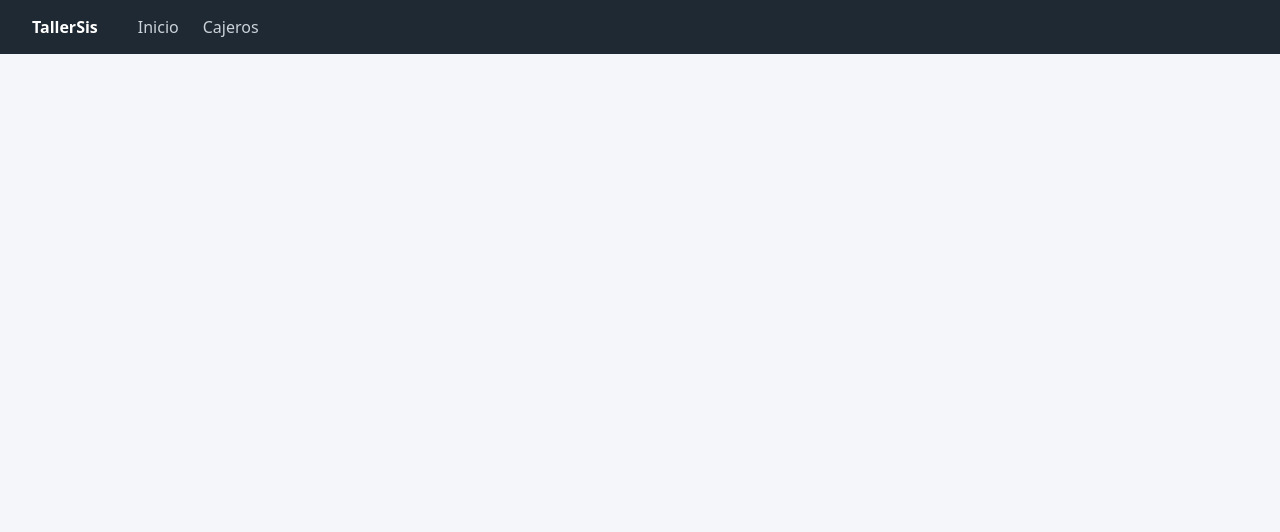
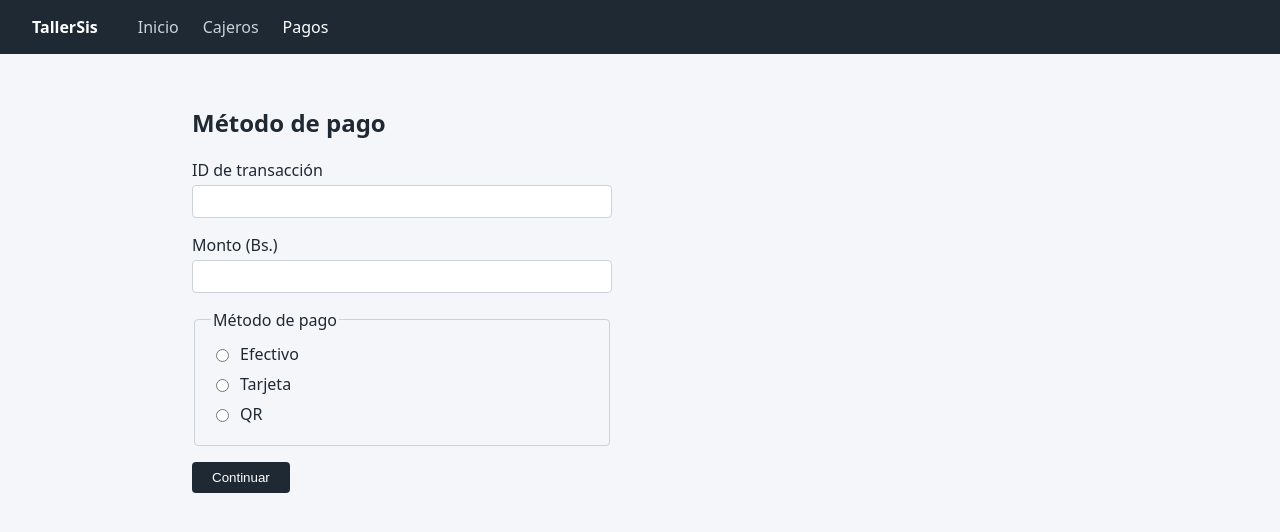
Before and after one commit to Dmntrix82/TallerSis, a React (Vite) app in the folder Frontend/: page /pagos in a window 1280 px wide. Shown: the top 532 px of the page. Built offline with nearby package versions, Linux system fonts and the light colour scheme; no server answers.

Commit message:
Pagos frontend p1

```diff
--- a/Frontend/src/App.css
+++ b/Frontend/src/App.css
@@ -31,3 +31,61 @@
 .error {
   color: #b91c1c;
 }
+
+.pago-form,
+.pago-resumen,
+.pago-exito {
+  max-width: 420px;
+}
+
+.campo {
+  display: flex;
+  flex-direction: column;
+  gap: 0.25rem;
+  margin-bottom: 1rem;
+}
+
+.campo input {
+  padding: 0.5rem;
+  border: 1px solid #cbd2d9;
+  border-radius: 4px;
+}
+
+.metodo-opciones {
+  border: 1px solid #cbd2d9;
+  border-radius: 4px;
+  padding: 0.75rem 1rem;
+  margin-bottom: 1rem;
+}
+
+.metodo-opcion {
+  display: flex;
+  align-items: center;
+  gap: 0.5rem;
+  margin-bottom: 0.5rem;
+}
+
+.pago-acciones {
+  display: flex;
+  gap: 0.75rem;
+}
+
+.btn {
+  padding: 0.5rem 1.25rem;
+  background-color: #1f2933;
+  color: #fff;
+  border: none;
+  border-radius: 4px;
+  cursor: pointer;
+}
+
+.btn:disabled {
+  opacity: 0.6;
+  cursor: not-allowed;
+}
+
+.btn-secundario {
+  background-color: transparent;
+  color: #1f2933;
+  border: 1px solid #1f2933;
+}
--- a/Frontend/src/App.jsx
+++ b/Frontend/src/App.jsx
@@ -2,6 +2,7 @@ import { Routes, Route } from 'react-router-dom'
 import Navbar from './components/Navbar.jsx'
 import Home from './pages/Home.jsx'
 import Cajeros from './pages/Cajeros.jsx'
+import Pagos from './pages/Pagos.jsx'
 import './App.css'
 
 function App() {
@@ -12,6 +13,7 @@ function App() {
         <Routes>
           <Route path="/" element={<Home />} />
           <Route path="/cajeros" element={<Cajeros />} />
+          <Route path="/pagos" element={<Pagos />} />
         </Routes>
       </main>
     </>
--- a/Frontend/src/api/client.js
+++ b/Frontend/src/api/client.js
@@ -1,13 +1,14 @@
 const API_BASE_URL = import.meta.env.VITE_API_BASE_URL ?? ''
 
-export async function apiFetch(path, options = {}) {
-  const response = await fetch(`${API_BASE_URL}${path}`, {
+export async function apiFetch(path, options = {}, baseUrl = API_BASE_URL) {
+  const response = await fetch(`${baseUrl}${path}`, {
     headers: { 'Content-Type': 'application/json' },
     ...options,
   })
 
   if (!response.ok) {
-    throw new Error(`Error ${response.status}: ${response.statusText}`)
+    const body = await response.json().catch(() => null)
+    throw new Error(body?.mensaje ?? `Error ${response.status}: ${response.statusText}`)
   }
 
   return response.json()
--- /dev/null
+++ b/Frontend/src/api/pagos.js
@@ -0,0 +1,14 @@
+import { apiFetch } from './client.js'
+
+const PAGOS_API_BASE_URL = import.meta.env.VITE_PAGOS_API_BASE_URL ?? 'http://localhost:4005'
+
+export function registrarPago(pago) {
+  return apiFetch(
+    '/api/pagos/registrar',
+    {
+      method: 'POST',
+      body: JSON.stringify(pago),
+    },
+    PAGOS_API_BASE_URL,
+  )
+}
--- a/Frontend/src/components/Navbar.jsx
+++ b/Frontend/src/components/Navbar.jsx
@@ -8,6 +8,7 @@ function Navbar() {
         Inicio
       </NavLink>
       <NavLink to="/cajeros">Cajeros</NavLink>
+      <NavLink to="/pagos">Pagos</NavLink>
     </nav>
   )
 }
--- /dev/null
+++ b/Frontend/src/pages/Pagos.jsx
@@ -0,0 +1,161 @@
+import { useState } from 'react'
+import { registrarPago } from '../api/pagos.js'
+
+const METODOS_PAGO = ['Efectivo', 'Tarjeta', 'QR']
+
+const ESTADO_INICIAL = {
+  idTransaccion: '',
+  monto: '',
+  metodo: '',
+}
+
+function Pagos() {
+  const [datos, setDatos] = useState(ESTADO_INICIAL)
+  const [paso, setPaso] = useState('formulario') // 'formulario' | 'confirmacion' | 'listo'
+  const [errorValidacion, setErrorValidacion] = useState(null)
+  const [errorApi, setErrorApi] = useState(null)
+  const [enviando, setEnviando] = useState(false)
+  const [pagoRegistrado, setPagoRegistrado] = useState(null)
+
+  function actualizarCampo(campo, valor) {
+    setDatos((prev) => ({ ...prev, [campo]: valor }))
+  }
+
+  function continuar(event) {
+    event.preventDefault()
+
+    if (!datos.idTransaccion || !datos.monto) {
+      setErrorValidacion('Complete el ID de transacción y el monto.')
+      return
+    }
+
+    if (!datos.metodo) {
+      setErrorValidacion('Debe seleccionar un método de pago antes de continuar.')
+      return
+    }
+
+    setErrorValidacion(null)
+    setPaso('confirmacion')
+  }
+
+  function cambiarMetodo() {
+    setErrorApi(null)
+    setPaso('formulario')
+  }
+
+  async function confirmarCobro() {
+    setEnviando(true)
+    setErrorApi(null)
+
+    try {
+      const respuesta = await registrarPago({
+        id_transaccion: Number(datos.idTransaccion),
+        metodo: datos.metodo,
+        monto: Number(datos.monto),
+      })
+      setPagoRegistrado(respuesta.pago)
+      setPaso('listo')
+    } catch (err) {
+      setErrorApi(err.message)
+    } finally {
+      setEnviando(false)
+    }
+  }
+
+  function registrarOtro() {
+    setDatos(ESTADO_INICIAL)
+    setPagoRegistrado(null)
+    setPaso('formulario')
+  }
+
+  return (
+    <section>
+      <h1>Método de pago</h1>
+
+      {paso === 'formulario' && (
+        <form className="pago-form" onSubmit={continuar}>
+          <label className="campo">
+            ID de transacción
+            <input
+              type="number"
+              value={datos.idTransaccion}
+              onChange={(e) => actualizarCampo('idTransaccion', e.target.value)}
+            />
+          </label>
+
+          <label className="campo">
+            Monto (Bs.)
+            <input
+              type="number"
+              step="0.01"
+              value={datos.monto}
+              onChange={(e) => actualizarCampo('monto', e.target.value)}
+            />
+          </label>
+
+          <fieldset className="metodo-opciones">
+            <legend>Método de pago</legend>
+            {METODOS_PAGO.map((metodo) => (
+              <label key={metodo} className="metodo-opcion">
+                <input
+                  type="radio"
+                  name="metodo"
+                  value={metodo}
+                  checked={datos.metodo === metodo}
+                  onChange={(e) => actualizarCampo('metodo', e.target.value)}
+                />
+                {metodo}
+              </label>
+            ))}
+          </fieldset>
+
+          {errorValidacion && <p className="error">{errorValidacion}</p>}
+
+          <button type="submit" className="btn">
+            Continuar
+          </button>
+        </form>
+      )}
+
+      {paso === 'confirmacion' && (
+        <div className="pago-resumen">
+          <h2>Confirmar cobro</h2>
+          <ul>
+            <li>ID de transacción: {datos.idTransaccion}</li>
+            <li>Monto: Bs. {datos.monto}</li>
+            <li>Método de pago: {datos.metodo}</li>
+          </ul>
+
+          {errorApi && <p className="error">Error: {errorApi}</p>}
+
+          <div className="pago-acciones">
+            <button type="button" className="btn btn-secundario" onClick={cambiarMetodo} disabled={enviando}>
+              Cambiar método
+            </button>
+            <button type="button" className="btn" onClick={confirmarCobro} disabled={enviando}>
+              {enviando ? 'Confirmando...' : 'Confirmar cobro'}
+            </button>
+          </div>
+        </div>
+      )}
+
+      {paso === 'listo' && pagoRegistrado && (
+        <div className="pago-exito">
+          <h2>Pago registrado</h2>
+          <ul>
+            <li>ID de transacción: {pagoRegistrado.id_transaccion}</li>
+            <li>Método de pago: {pagoRegistrado.metodo}</li>
+            <li>Monto: Bs. {pagoRegistrado.monto}</li>
+            <li>Estado: {pagoRegistrado.estado}</li>
+            <li>Fecha: {new Date(pagoRegistrado.fecha).toLocaleString()}</li>
+          </ul>
+          <button type="button" className="btn" onClick={registrarOtro}>
+            Registrar otro pago
+          </button>
+        </div>
+      )}
+    </section>
+  )
+}
+
+export default Pagos
--- a/Frontend/vite.config.js
+++ b/Frontend/vite.config.js
@@ -13,6 +13,10 @@ export default defineConfig({
         changeOrigin: true,
         rewrite: (path) => path.replace(/^\/api\/cajeros/, '/cajeros'),
       },
+      '/api/pagos': {
+        target: 'http://localhost:4005',
+        changeOrigin: true,
+      },
     },
   },
 })
```
